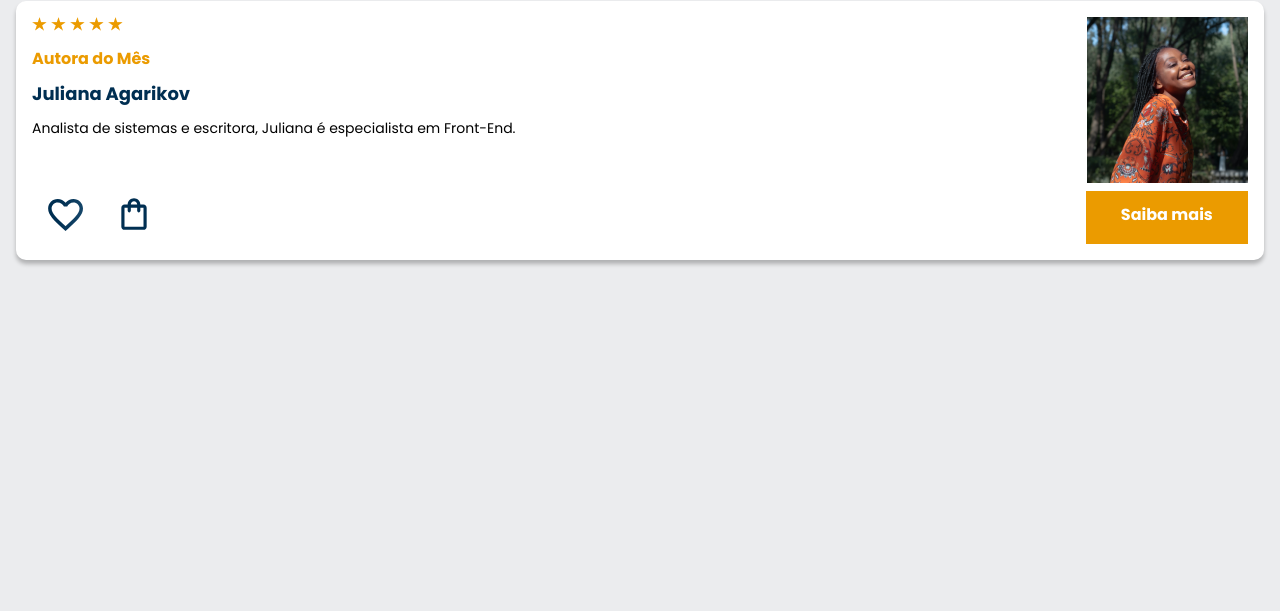
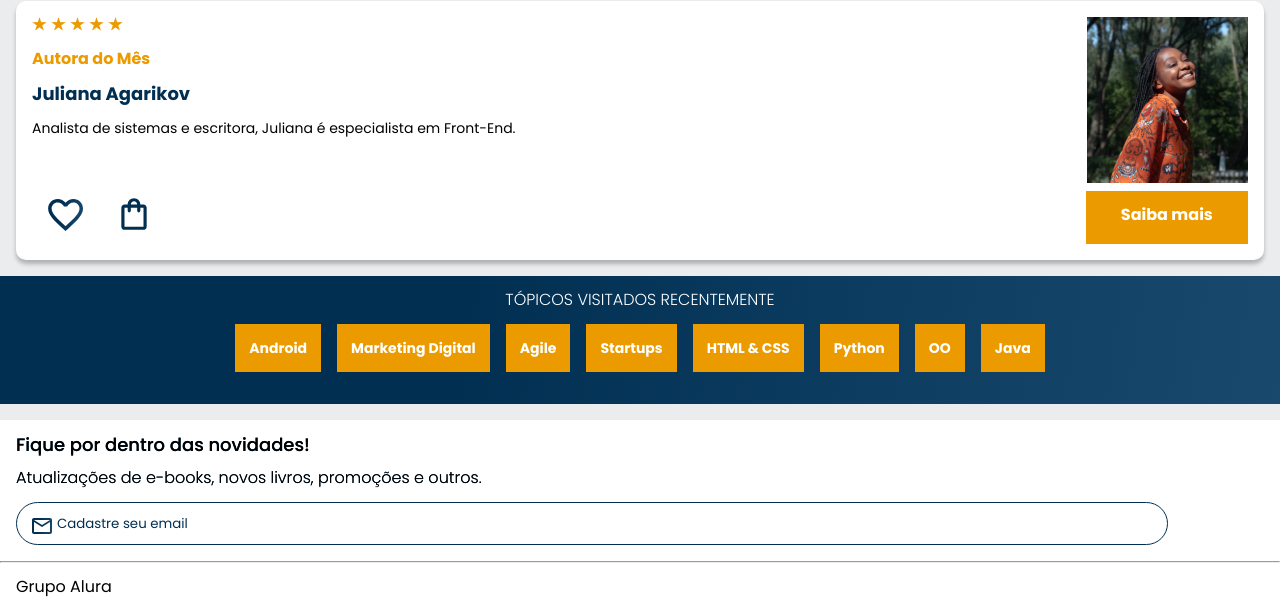
Before and after one commit to williamand02/alurabooks, a plain HTML site: page index.html in a window 1280 px wide. Shown: the part 1926-2537 px from the top of the page. Before the commit the page ends 2202 px from the top, so only its background shows below. Drawn offline with nearby package versions, Linux system fonts and the light colour scheme.

Commit message:
adicionado Tópicos e Rodape

```diff
--- a/index.html
+++ b/index.html
@@ -129,7 +129,30 @@
       </div>
     </div>
   </section>
+  <section class="topicos">
+    <h2 class="topicos__titulo">TÓPICOS VISITADOS RECENTEMENTE</h2>
+    <ul class="topicos__lista">
+      <li class="topicos__item"><a href="" class="topicos__link">Android</a></li>
+      <li class="topicos__item"><a href="" class="topicos__link">Marketing Digital</a></li>
+      <li class="topicos__item"><a href="" class="topicos__link">Agile</a></li>
+      <li class="topicos__item"><a href="" class="topicos__link">Startups</a></li>
+      <li class="topicos__item"><a href="" class="topicos__link">HTML & CSS</a></li>
+      <li class="topicos__item"><a href="" class="topicos__link">Python</a></li>
+      <li class="topicos__item"><a href="" class="topicos__link">OO</a></li>
+      <li class="topicos__item"><a href="" class="topicos__link">Java</a></li>
+    </ul>
+  </section>
 
+  <section class="contato">
+    <h2 class="contato__titulo">Fique por dentro das novidades!</h2>
+    <p class="contato__texto">Atualizações de e-books, novos livros, promoções e outros.</p>
+    <input type="email" class="contato__email" placeholder="Cadastre seu email">
+  </section>
+
+  <hr/>
+  <footer class="rodape">
+    Grupo Alura
+  </footer>
 
   <script src="https://unpkg.com/swiper@8/swiper-bundle.min.js"></script>
   <script src="js/carrossel.js"></script>
--- a/styles.css
+++ b/styles.css
@@ -1,6 +1,9 @@
 @import url("styles/header.css");
 @import url("styles/banner.css");
 @import url("styles/carrossel.css");
+@import url("styles/topicos.css");
+@import url("styles/contato.css");
+@import url("styles/rodape.css");
 
 :root {
     --cor-de-fundo: #EBECEE;
--- /dev/null
+++ b/styles/contato.css
@@ -0,0 +1,38 @@
+.contato{
+    background-color: var(--branco);
+    padding: 1em;
+}
+
+.contato__titulo,
+.contato__texto{
+    background: var(--azul-degrade);
+    -webkit-background-clip: text;
+    -webkit-text-color: transparent;
+    background-clip: text;
+}
+
+.contato__titulo{
+    font-size: 18px;
+    font-weight: 500;
+
+}
+
+.contato__texto{
+    font-weight: 300;
+    margin: 1em 0;
+}
+
+.contato__email{
+    padding: 1em;
+    border: 1px solid var(--azul);
+    border-radius: 24px;
+    width: 90%;
+    color: var(--azul);
+}
+
+.contato__email::placeholder{
+    font-family: var(--fonte-principal);
+    color: var(--azul);
+    background: url("../img/Email.svg") no-repeat;
+    padding-left: 2em;
+}
--- /dev/null
+++ b/styles/rodape.css
@@ -0,0 +1,8 @@
+hr{
+    margin: 0;
+}
+
+.rodape{
+    background-color: var(--branco);
+    padding: 1em;
+}
--- /dev/null
+++ b/styles/topicos.css
@@ -0,0 +1,30 @@
+.topicos{
+    background: var(--azul-degrade);
+    text-align: center;
+    padding: 1em 0;
+    margin-bottom: 1em;
+}
+
+.topicos__titulo{
+    color: var(--branco);
+    font-weight: 300;
+}
+
+.topicos__lista{
+    display: flex;
+    flex-wrap: wrap;
+    justify-content: center;
+}
+
+.topicos__item{
+    margin: 2em 0.5em;
+}
+
+.topicos__link{
+    background-color: var(--laranja);
+    color: var(--branco);
+    padding: 1em;
+    text-decoration: none;
+    font-size:14px;
+    font-weight: 700;
+}
```
